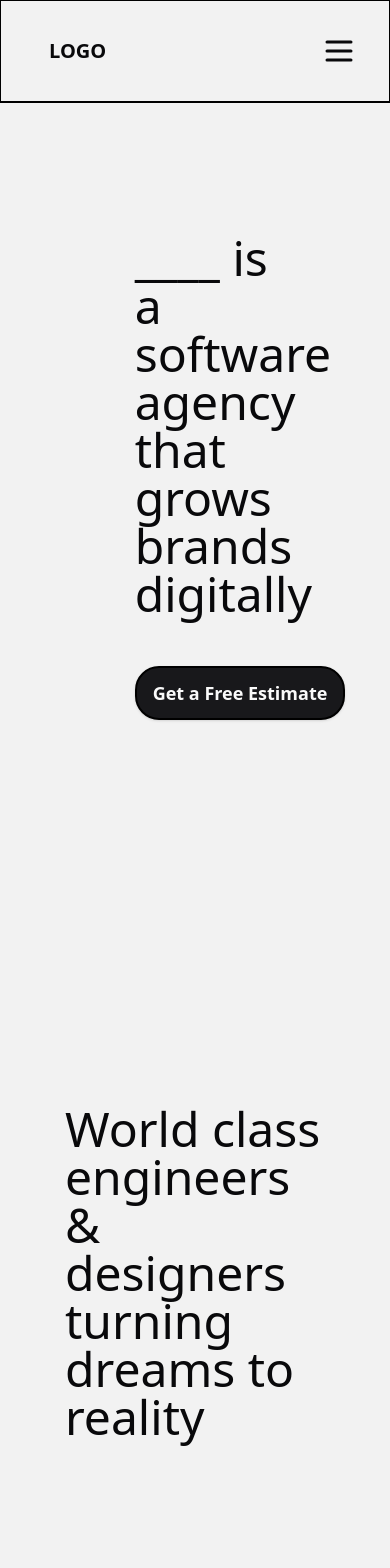
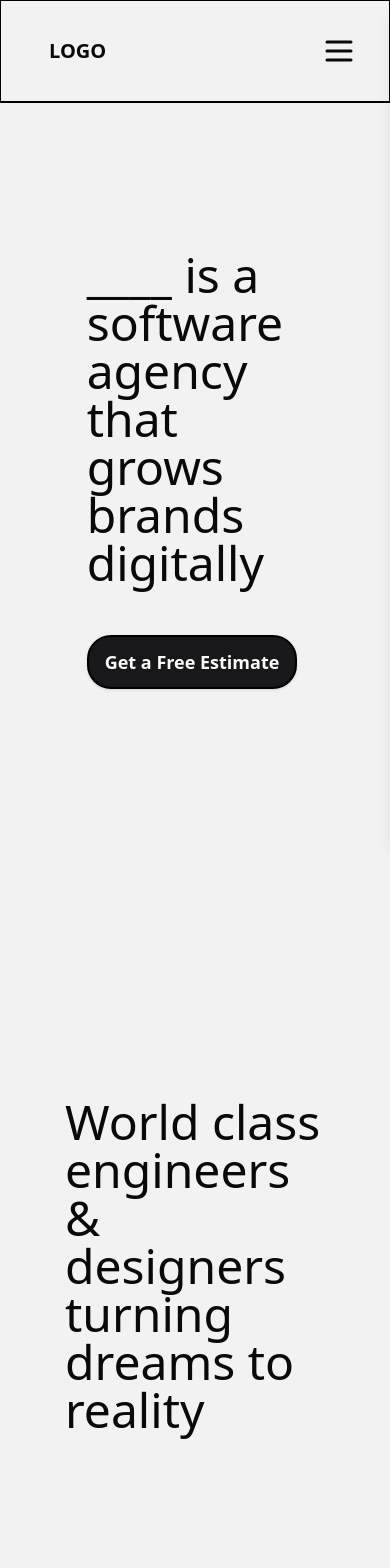
Before and after one commit to jay6o/mysite, a Next.js app: page / in a window 390 px wide. Shown: the top 1568 px of the page. Built offline with nearby package versions, Linux system fonts and the light colour scheme.

Commit message:
animations and mobile menu

```diff
--- a/src/app/page.tsx
+++ b/src/app/page.tsx
@@ -37,10 +37,20 @@ export default function Home() {
   const toolsY = useTransform(scrollYProgress, [0, 1], ["0%", "-40%"]);
   const shape1Y = useTransform(scrollYProgress, [0, 1], ["0%", "-40%"]);
 
+  const section2TextVariants = {
+    hidden: { opacity: 0, x: 150 },
+    visible: { opacity: 1, x: 0 }
+  };
+
+  const section3TextVariants = {
+    hidden: { opacity: 0, x: 0, y: -100 },
+    visible: { opacity: 1, x: 0, y: 0 }
+  };
+
   return (
     <main data-scroll-speed="0.3" className="main w-100vw">
-      <Nav />
-      <Hero className="hero"></Hero>
+      <Nav className={"h-[6rem]"} />
+      <Hero className="hero z-0"></Hero>
 
       {/* Section 3 */}
       <div className="flex justify-center items-center w-full h-screen">
@@ -52,14 +62,29 @@ export default function Home() {
           </motion.div>
         </div>
         <div className="w-full lg:w-2/3 flex flex-col justify-center items-center">
-          <p className="w-2/3 text-5xl">World class engineers & designers turning dreams to reality</p>
+          <motion.div className="w-2/3 text-5xl"
+            variants={section2TextVariants}
+            whileInView="visible"
+            initial="hidden"
+            viewport={{ amount: 0.4 }}
+            transition={{ duration: 0.7, ease: "easeInOut" }}
+          >
+
+            <p className="">World class engineers & designers turning dreams to reality</p>
+          </motion.div>
         </div>
       </div>
 
       {/*After hero (Section 2)*/}
       <div className="section-2 justify-center lg:justify-start w-full flex flex-row min-h-fit pb-36">
         <div className="w-full lg:w-1/2 flex flex-col justify-center items-center align-center">
-          <div className="w-5/6 lg:w-2/3 lg:pl-8">
+          <motion.div
+            className="w-5/6 lg:w-2/3 lg:pl-8"
+            variants={section3TextVariants}
+            whileInView="visible"
+            initial="hidden"
+            viewport={{ amount: 0.4 }}
+            transition={{ duration: 0.7, ease: "easeInOut" }}>
             <h2 className="text-5xl font-semibold pb-12 text-left">Our Expertise</h2>
 
             {/* TODO: add smooth transition to underline */}
@@ -95,7 +120,7 @@ export default function Home() {
                 </AccordionContent >
               </AccordionItem>
             </Accordion>
-          </div>
+          </motion.div>
         </div>
         <div className="hidden lg:flex justify-center items-center lg:w-1/2 h-[500px] w-[500px] relative">
           <motion.div
--- a/src/components/hero.tsx
+++ b/src/components/hero.tsx
@@ -38,14 +38,10 @@ export default function Hero({ className }: { className: string }) {
         whileInView="visible"
         transition={{ duration: 0.7, ease: "easeInOut" }}
       >
-        <h1 className="w-5/6 font-normal text-5xl pb-12 pl-12 text-left z-10">____ is a software agency that grows brands digitally</h1>
-        <div className="w-5/6 pl-12">
+        <h1 className="w-5/6 font-normal text-5xl pb-12 lg:pl-12 text-left z-30">____ is a software agency that grows brands digitally</h1>
+        <div className="w-5/6 lg:pl-12 z-10 bg-transparent">
           <Button className="font-bold text-lg h-[3.4rem] rounded-3xl border-black"><Link href="/contact">Get a Free Estimate</Link></Button>
         </div>
-        <motion.div
-          className="mobile-assets absolute top-1/2 left-1/2 z-0"
-        >
-        </motion.div>
       </motion.div>
       <motion.div
         className="hidden lg:flex lg:h-[calc(100vh-6rem)] lg:w-1/2 relative overflow-hidden"
--- /dev/null
+++ b/src/components/mobileMenu.tsx
@@ -0,0 +1,28 @@
+import React from "react";
+import Link from "next/link";
+
+interface MobileMenuProps {
+  isOpen: boolean;
+  onClose: () => void;
+}
+
+export default function MobileMenu({ isOpen, onClose }: MobileMenuProps) {
+  return (
+    <div
+      className={`fixed top-0 right-0 h-screen w-[90vw] bg-[#f2f2f2] shadow-lg z-40 transform transition-transform duration-300 ease-in-out ${isOpen ? 'translate-x-0' : 'translate-x-full'
+        }`}
+    >
+      <div className="flex h-[6rem] border-b border-black border-1">
+        <button onClick={onClose} className="self-end mb-8">
+          Close
+        </button>
+      </div>
+      <nav className="flex flex-col p-8 h-full">
+
+        <Link href="/services" className="text-xl my-2">Services</Link>
+        <Link href="/about" className="text-xl my-2">About Us</Link>
+        <Link href="/contact" className="text-xl my-2">Contact</Link>
+      </nav>
+    </div>
+  );
+}
--- a/src/components/nav.tsx
+++ b/src/components/nav.tsx
@@ -1,9 +1,15 @@
 import { Menu } from "lucide-react";
 import Link from "next/link";
+import MobileMenu from "../components/mobileMenu";
+import { useState } from "react";
 
-export default function Nav() {
+export default function Nav({ className }: { className: string }) {
+  const [menuOn, setMenuOn] = useState<boolean>(false);
+  const toggleMenu = () => setMenuOn(!menuOn);
+  const closeMenu = () => setMenuOn(false);
   return (
-    <nav className="flex justify-row justify-between h-[6rem] min-h-fit items-center border border-b-2 border-black bg-[#f2f2f2]/95 backdrop-blur-xs sticky top-0 z-30">
+    <nav className={`relative ${className}`} >
+      <div className="flex justify-row justify-between min-h-full items-center border border-b-2 border-black bg-[#f2f2f2]/95 backdrop-blur-xs sticky top-0 z-30">
         <div className="ml-12 bg-transparent">
           <Link href="/">
             <h1 className="font-bold text-xl bg-transparent">
@@ -22,9 +28,11 @@ export default function Nav() {
 
           {/* Handheld Burger Menu */}
           <button > {/* Add onclick handler */}
-          <Menu className="md:hidden m-8" size={36} />
+            <Menu className="md:hidden m-8" size={36} onClick={toggleMenu} />
           </button>
         </div>
-    </nav>
+        <MobileMenu isOpen={menuOn} onClose={closeMenu} />
+      </div>
+    </nav >
   );
 }
--- /dev/null
+++ b/src/lib/menuClickHandler.ts
@@ -0,0 +1,4 @@
+const menuClickHandler = () => {
+
+}
+export default menuClickHandler;
```
Lines whose indentation alone changed are shown as unchanged.
